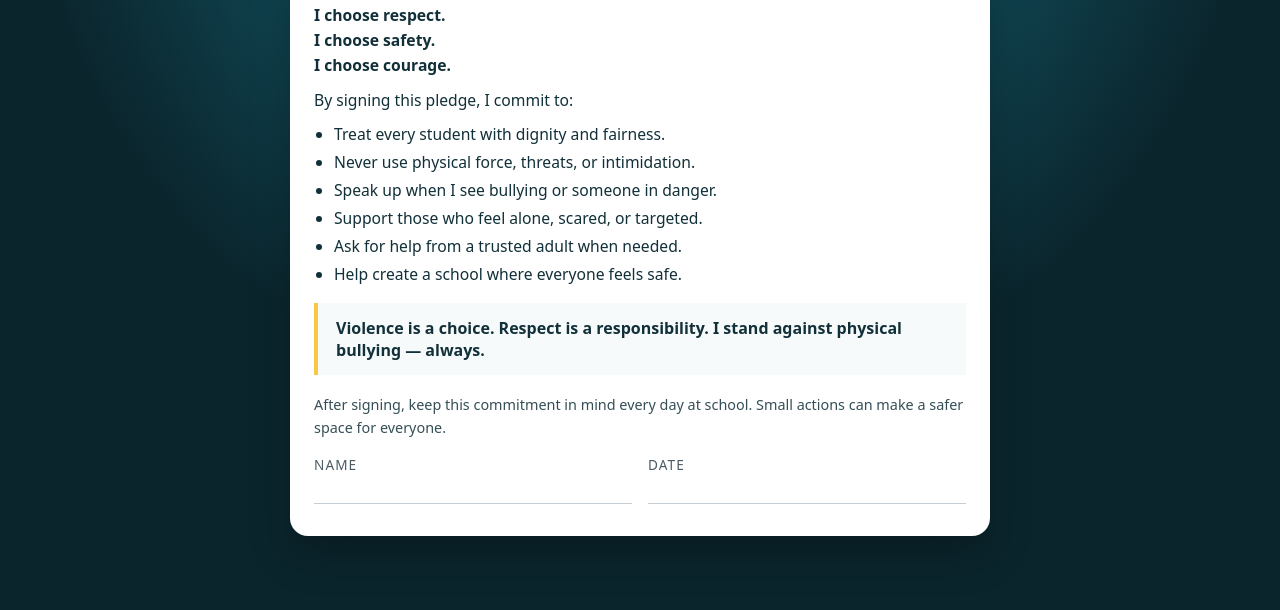
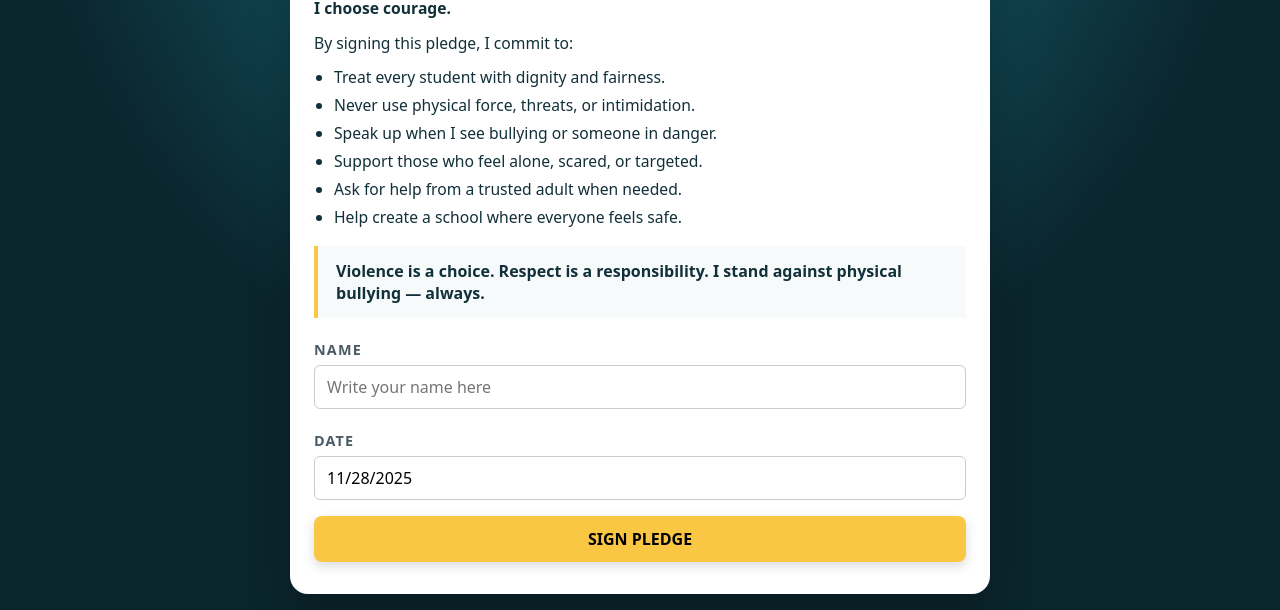
Before and after one commit to JAMGrave/anti-bullying-pledge, a plain HTML site: page index.html.html in a window 1280 px wide. Shown: the part 190-800 px from the top of the page. Drawn offline with Linux system fonts and the light colour scheme.

Commit message:
Add files via upload

```diff
--- a/index.html.html
+++ b/index.html.html
@@ -58,14 +58,6 @@
       color: #102028;
     }
 
-    h2 {
-      font-size: 1.2rem;
-      margin: 20px 0 12px;
-      color: #102028;
-      text-transform: uppercase;
-      letter-spacing: 0.08em;
-    }
-
     p {
       line-height: 1.6;
       margin-bottom: 10px;
@@ -90,49 +82,63 @@
       font-size: 1rem;
     }
 
-    .footer-text {
-      margin-top: 10px;
-      font-size: 0.9rem;
-      opacity: 0.85;
-    }
-
-    .signature {
-      display: flex;
-      gap: 16px;
-      margin-top: 16px;
-      flex-wrap: wrap;
-    }
-
-    .signature div {
-      flex: 1 1 200px;
+    .form-group {
+      margin-top: 22px;
     }
 
     .label {
-      font-size: 0.85rem;
+      font-size: 0.9rem;
       text-transform: uppercase;
       letter-spacing: 0.08em;
-      margin-bottom: 4px;
+      margin-bottom: 6px;
+      display: block;
       color: #4b5b65;
+      font-weight: 600;
     }
 
-    .line {
-      border-bottom: 1px solid #c4ced4;
-      height: 26px;
+    input {
+      width: 100%;
+      padding: 10px 12px;
+      border-radius: 6px;
+      border: 1px solid #c4ced4;
+      font-size: 1rem;
     }
 
-    @media (max-width: 480px) {
-      .card {
-        padding: 24px 18px;
-      }
+    button {
+      margin-top: 16px;
+      width: 100%;
+      padding: 12px;
+      background: var(--accent);
+      border: none;
+      border-radius: 8px;
+      font-weight: 700;
+      text-transform: uppercase;
+      font-size: 1rem;
+      cursor: pointer;
+      box-shadow: 0 4px 12px rgba(0,0,0,0.15);
+      transition: 0.2s;
+    }
 
-      h1 {
-        font-size: 1.6rem;
-      }
+    button:hover {
+      background: #ffd870;
     }
+
+    .thank-you {
+      margin-top: 20px;
+      padding: 16px;
+      background: #e8fff0;
+      border-left: 5px solid #2ecc71;
+      font-size: 1rem;
+      font-weight: 600;
+      color: #1a6535;
+      display: none;
+    }
+
   </style>
 </head>
 <body>
   <main class="card">
+
     <div class="badge">School Anti-Bullying Campaign</div>
     <h1>Anti-Bullying Pledge</h1>
 
@@ -156,21 +162,43 @@
       I stand against physical bullying — always.
     </div>
 
-    <p class="footer-text">
-      After signing, keep this commitment in mind every day at school.
-      Small actions can make a safer space for everyone.
-    </p>
+    <!-- FORMULÁRIO -->
+    <div class="form-group">
+      <label class="label" for="name">Name</label>
+      <input type="text" id="name" placeholder="Write your name here">
+    </div>
 
-    <div class="signature">
-      <div>
-        <div class="label">Name</div>
-        <div class="line"></div>
-      </div>
-      <div>
-        <div class="label">Date</div>
-        <div class="line"></div>
-      </div>
+    <div class="form-group">
+      <label class="label" for="date">Date</label>
+      <input type="text" id="date" readonly>
     </div>
+
+    <button id="signBtn">Sign Pledge</button>
+
+    <div id="thankYou" class="thank-you">
+      Thank you for signing the Anti-Bullying Pledge.
+    </div>
+
   </main>
+
+  <script>
+    // Preencher data automaticamente
+    const dateField = document.getElementById("date");
+    const today = new Date().toLocaleDateString();
+    dateField.value = today;
+
+    // Mensagem de agradecimento
+    document.getElementById("signBtn").addEventListener("click", function () {
+      const name = document.getElementById("name").value.trim();
+
+      if (!name) {
+        alert("Please write your name before signing.");
+        return;
+      }
+
+      document.getElementById("thankYou").style.display = "block";
+    });
+  </script>
+
 </body>
 </html>
```
